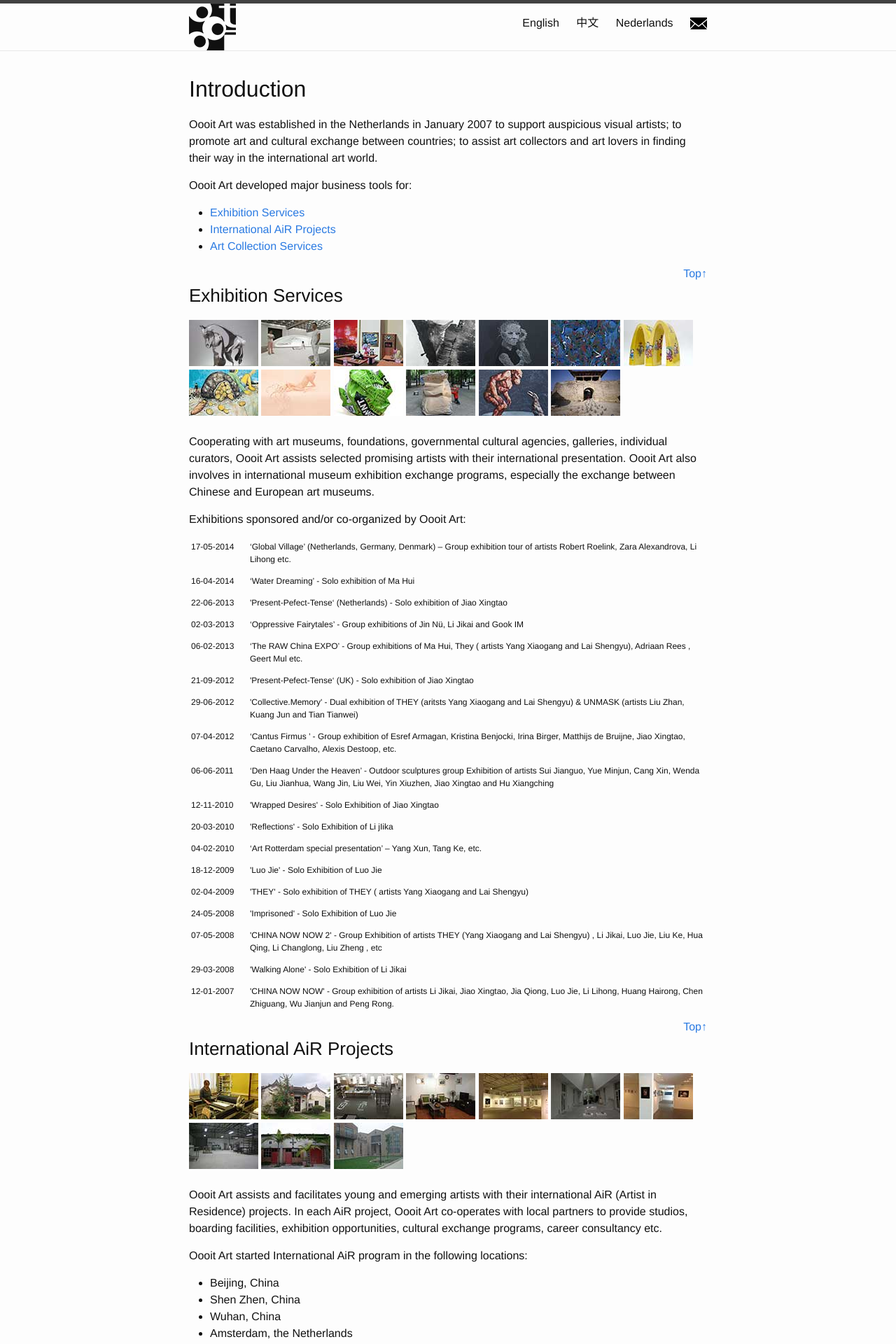
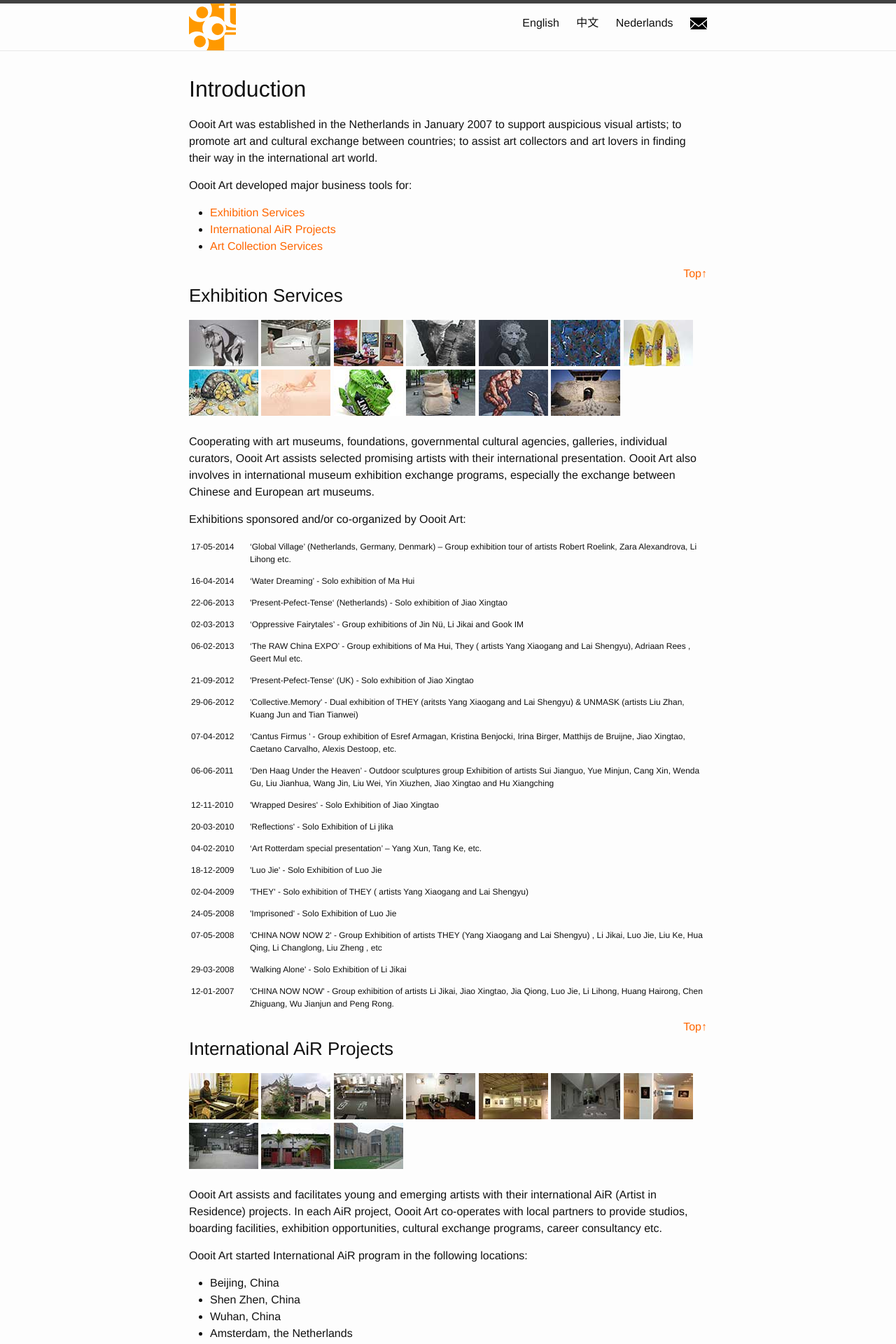
Before and after one commit to emj365/oooit, a Jekyll site: the page built from index.html, in a window 1280 px wide. Shown: the top 1920 px of the page at 70% size. Built offline with Jekyll 4.4.1, drawn with Linux system fonts in a browser that asks for light colours; nearby versions of some CDN libraries.

Commit message:
modify brand color

```diff
--- a/css/main.scss
+++ b/css/main.scss
@@ -15,7 +15,7 @@
 
 $text-color:       #111;
 $background-color: #fdfdfd;
-$brand-color:      #2a7ae2;
+$brand-color:      #FF6600;
 
 $grey-color:       #828282;
 $grey-color-light: lighten($grey-color, 40%);
```
Also changed, not shown: img/logo.gif.
